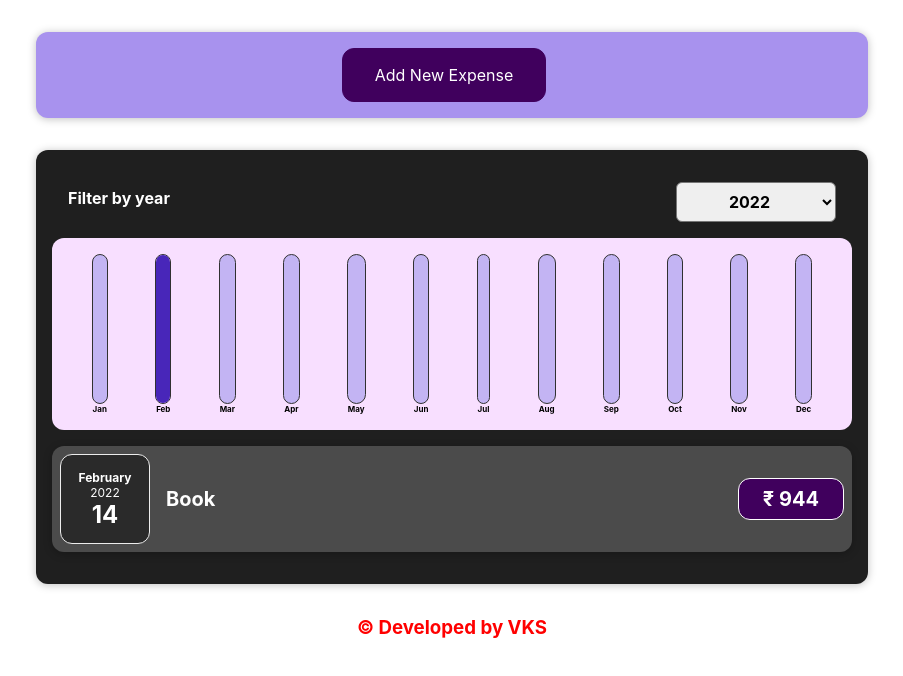
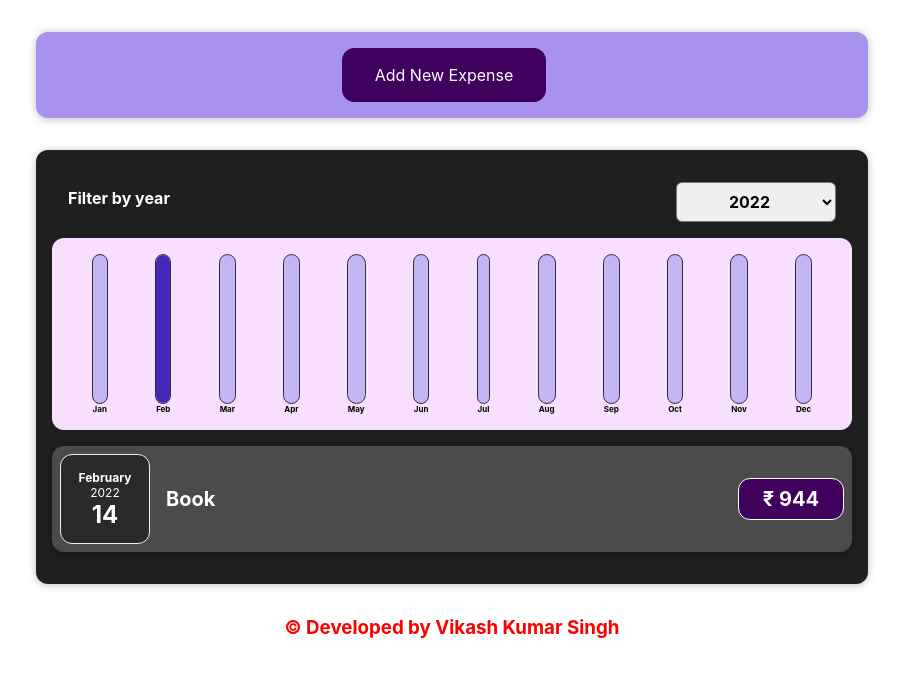
Before and after one commit to vikashsingh853/Expense-App, a React (Create React App) app: page / in a window 1280 px wide. Shown: the top 676 px of the page, without its empty margins (188-1091 px from the left). Built offline with nearby package versions, Linux system fonts and the light colour scheme.

Commit message:
developer

```diff
--- a/src/App.js
+++ b/src/App.js
@@ -45,7 +45,7 @@ const App = () => {
     <div>
       <NewExpense onAddExpense={addExpenseHandler} />
       <Expenses items={expenses} />
-        <h3 style={{color: "red" , textAlign : 'center'}}>© Developed by VKS</h3>
+        <h3 style={{color: "red" , textAlign : 'center'}}>© Developed by Vikash Kumar Singh</h3>
     </div>
   );
 };
```
